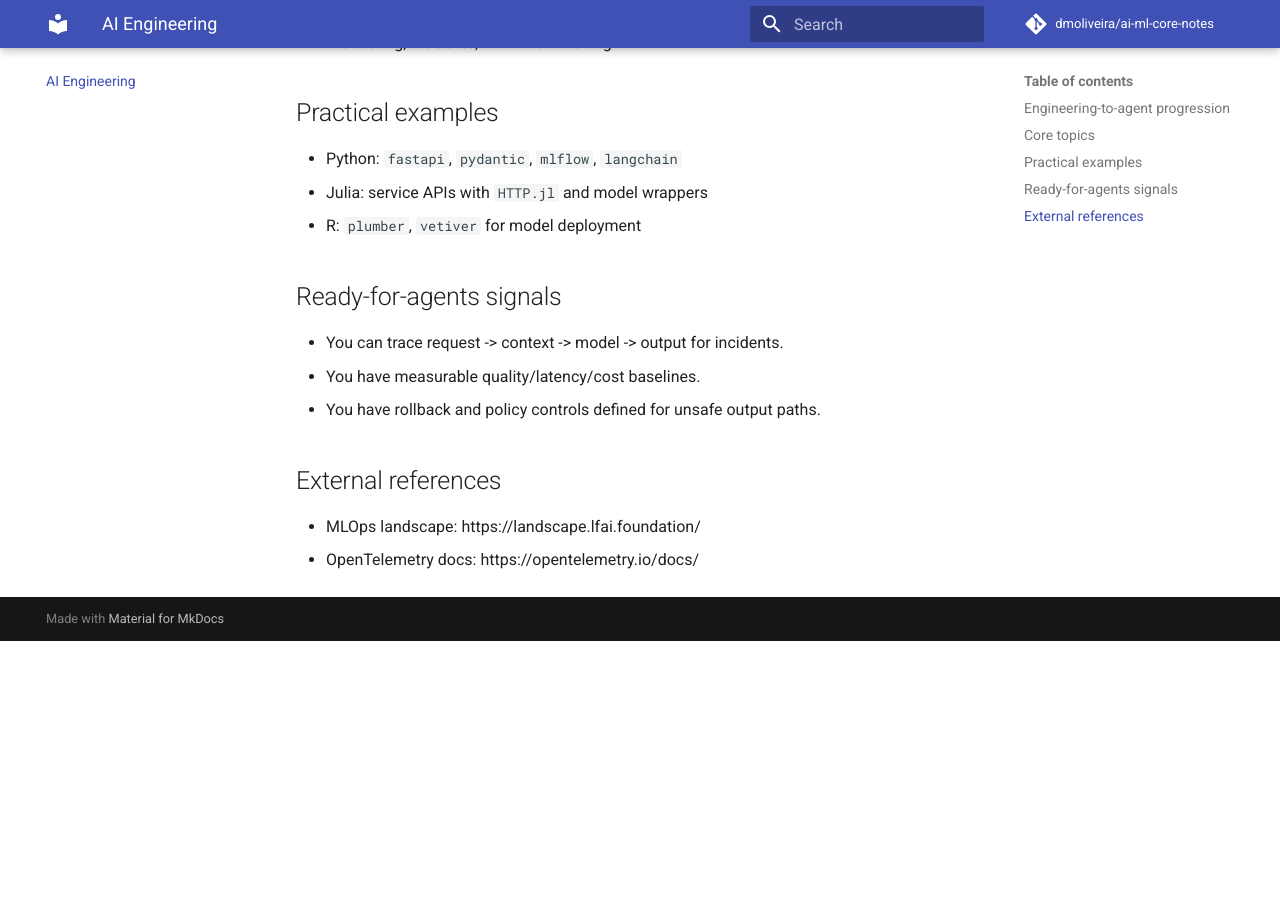
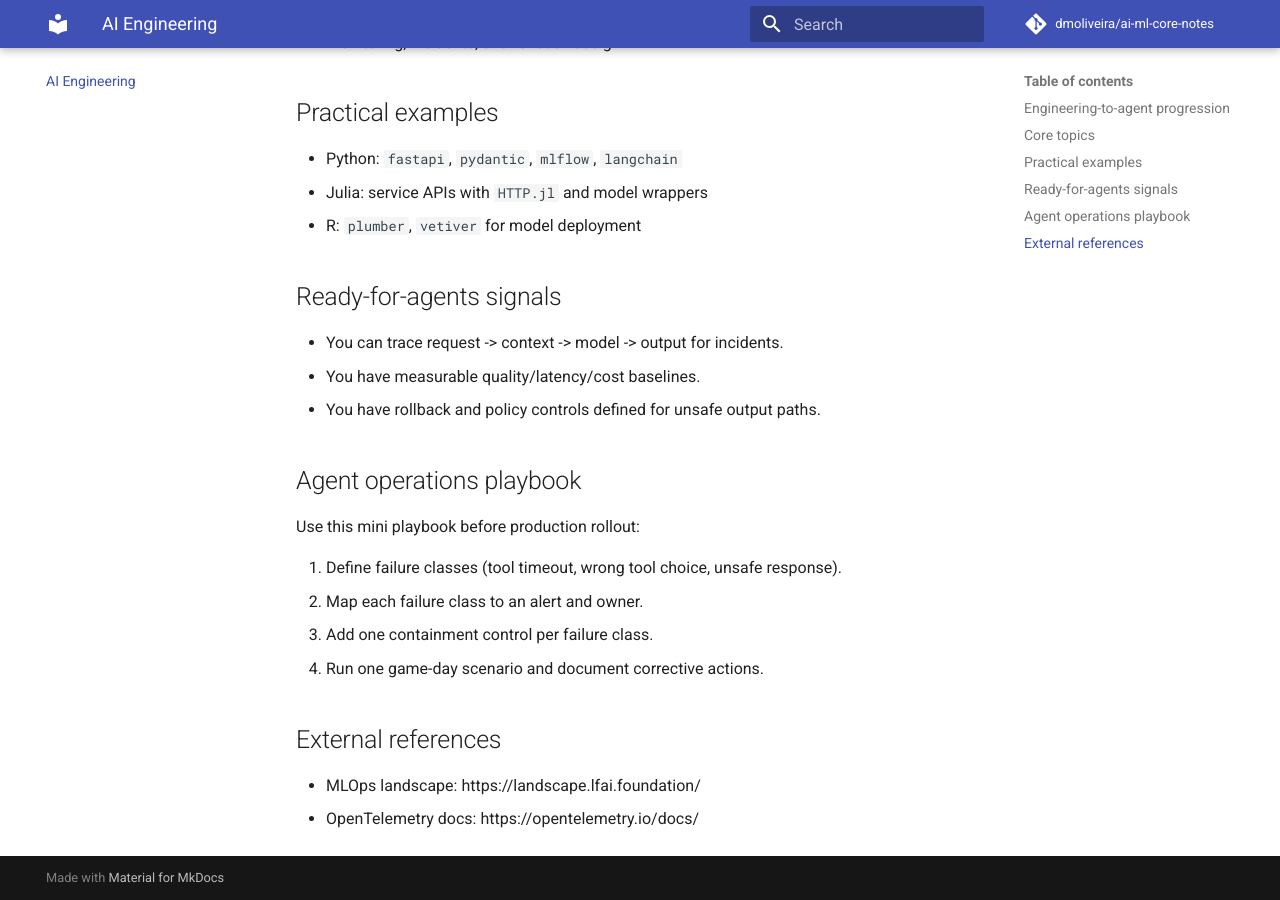
Before and after one commit to dmoliveira/ai-ml-core-notes, an MkDocs documentation site: the page built from docs/ai-engineering/index.md, in a window 1280 px wide and 900 px high, scrolled down 708 px. Built offline with MkDocs 1.6.1 and Material for MkDocs 9.7.7, drawn with Linux system fonts in a browser that asks for light colours; comment, search, counter and statistics services are not loaded; before the commit the page ends 1349 px from its top, so only the background shows below that.

Commit message:
Add agent operations playbook and lab ops extension

```diff
--- a/docs/ai-engineering/index.md
+++ b/docs/ai-engineering/index.md
@@ -31,6 +31,15 @@ Treat agents as an extension of production AI engineering, not a separate univer
 - You have measurable quality/latency/cost baselines.
 - You have rollback and policy controls defined for unsafe output paths.
 
+## Agent operations playbook
+
+Use this mini playbook before production rollout:
+
+1. Define failure classes (tool timeout, wrong tool choice, unsafe response).
+2. Map each failure class to an alert and owner.
+3. Add one containment control per failure class.
+4. Run one game-day scenario and document corrective actions.
+
 ## External references
 
 - MLOps landscape: https://landscape.lfai.foundation/
```
Also changed, not shown: docs/practice/lab-03-agent.md (+9 -0 lines).
